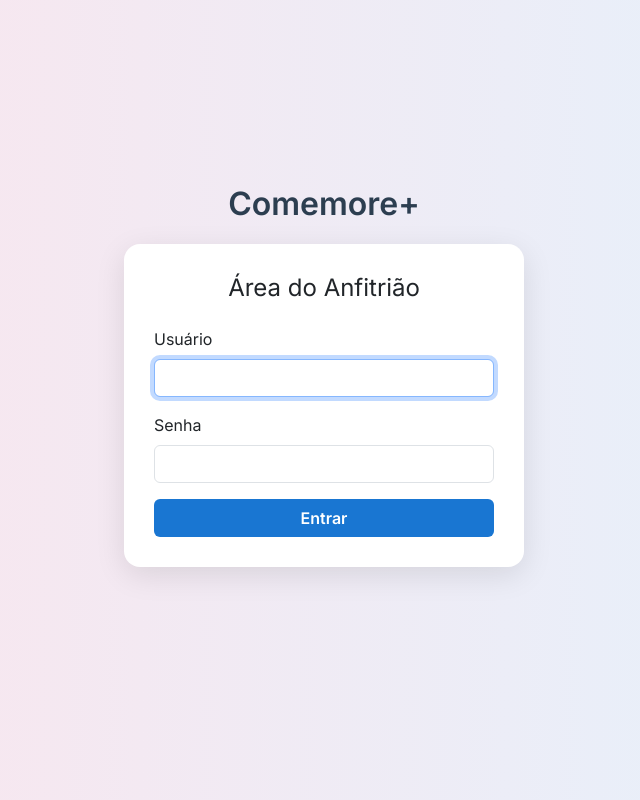
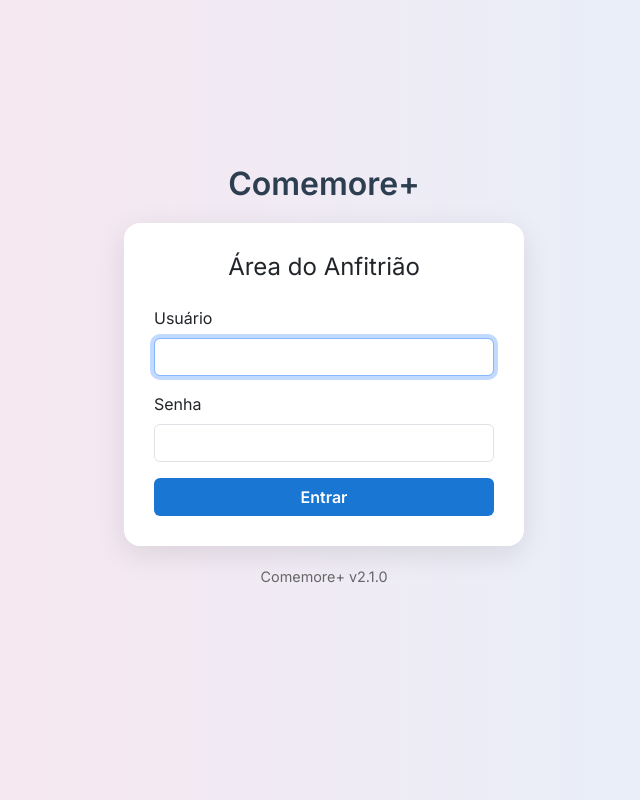
Before and after one commit to Paulo-Marcelo-Git/project_rsvp_birthday, a Flask app: page /login in a window 1280 px wide. Shown: the whole page, without its empty margins (316-956 px from the left). Run offline with Flask 3, Linux system fonts and the light colour scheme.

Commit message:
feat(projeto) Inserindo Versão no Site

```diff
--- a/backend/app.py
+++ b/backend/app.py
@@ -12,6 +12,9 @@ from sqlalchemy.pool import QueuePool
 
 # Carregar variáveis de ambiente
 load_dotenv()
+
+# Definir versão
+APP_VERSION = "Comemore+ v2.1.0"
 
 # Setup de logging
 log_path = os.getenv("LOG_FILE", "logs/app.log")
@@ -30,6 +33,13 @@ logger = logging.getLogger(__name__)
 app = Flask(__name__)
 app.secret_key = os.getenv("SECRET_KEY")
 
+# Injetar versão nos templates
+app.config['APP_VERSION'] = APP_VERSION
+
+@app.context_processor
+def inject_version():
+    return dict(app_version=app.config['APP_VERSION'])
+
 # SQLAlchemy Pooling com mapeamento automático para dict
 db_url = f"mysql+pymysql://{os.getenv('DB_USER')}:{os.getenv('DB_PASSWORD')}@{os.getenv('DB_HOST')}/{os.getenv('DB_NAME')}"
 engine = create_engine(
@@ -38,7 +48,7 @@ engine = create_engine(
     pool_size=5,
     max_overflow=10,
     pool_recycle=3600,
-    future=True  # importante para habilitar o .mappings()
+    future=True
 )
 
 # Flask-Login
--- a/backend/templates/login.html
+++ b/backend/templates/login.html
@@ -1,4 +1,4 @@
-<!-- backend\templates\login.html -->
+<!-- backend/templates/login.html -->
 
 {% extends "base.html" %}
 {% block title %}Comemore+ - Login{% endblock %}
@@ -6,7 +6,7 @@
 {% block content %}
 <style>
   body {
-    background: linear-gradient(to right, #fce4ec, #e3f2fd); /* rosa claro e azul claro */
+    background: linear-gradient(to right, #fce4ec, #e3f2fd);
   }
   .login-header {
     font-weight: 700;
@@ -33,10 +33,14 @@
   .btn-login:hover {
     background: #1565c0;
   }
+  .footer-version {
+    margin-top: 20px;
+    font-size: 0.9rem;
+    color: #666;
+  }
 </style>
 
 <div class="container d-flex flex-column align-items-center justify-content-center" style="min-height: 90vh;">
-  <!-- Nome do sistema -->
   <h1 class="login-header">Comemore+</h1>
 
   <div class="login-box">
@@ -56,5 +60,9 @@
       </div>
     </form>
   </div>
+
+  <div class="footer-version text-center">
+    {{ app_version }}
+  </div>
 </div>
 {% endblock %}
```
Also changed, not shown: backend/templates/admin_responses.html (+9 -8 lines).
